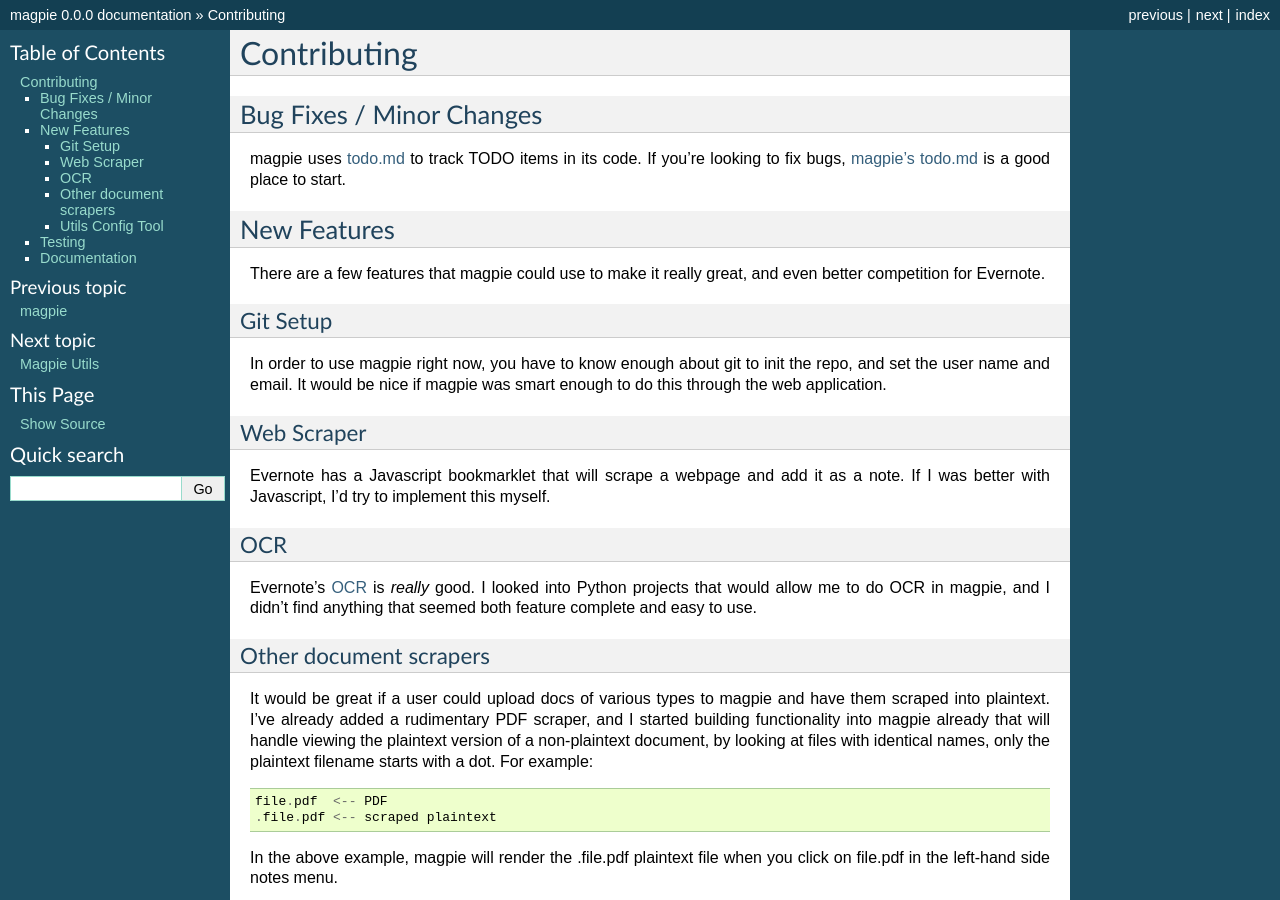
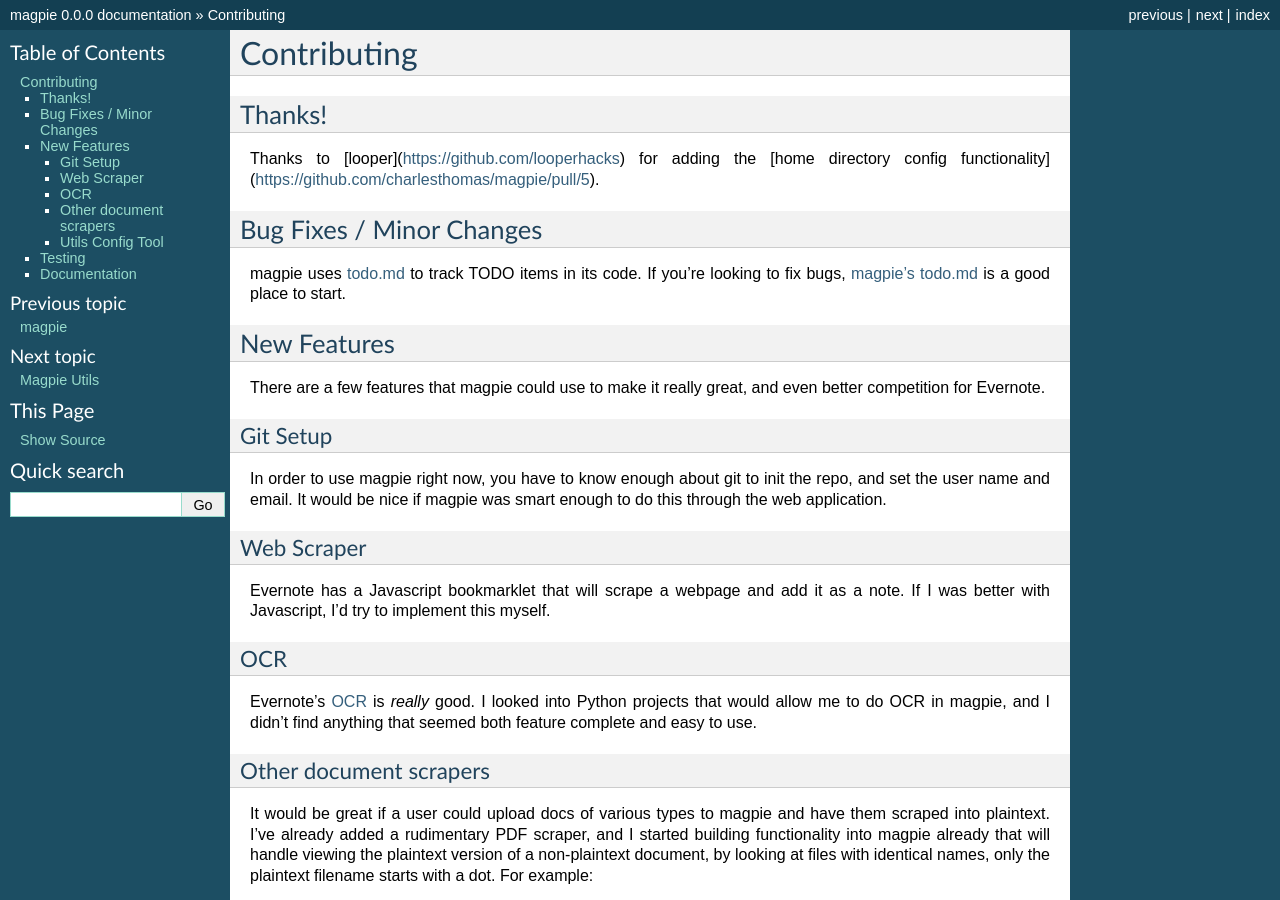
Before and after one commit to charlesthomas/magpie, a Sphinx documentation site: the page built from docs/contributing.rst, in a window 1280 px wide and 900 px high. Built offline with Sphinx 7.4.7, drawn with Linux system fonts in a browser that asks for light colours.

Commit message:
adding thanks to looper, updated docs, setup classifiers, version bump

```diff
--- a/docs/contributing.rst
+++ b/docs/contributing.rst
@@ -1,6 +1,11 @@
 ============
 Contributing
 ============
+
+Thanks!
+-------
+Thanks to [looper](https://github.com/looperhacks) for adding the [home
+directory config functionality](https://github.com/charlesthomas/magpie/pull/5).
 
 Bug Fixes / Minor Changes
 -------------------------
```
Also changed, not shown: README.rst (+23 -3 lines), setup.py (+10 -2 lines), todo.md (+0 -4 lines), 1 other file.
